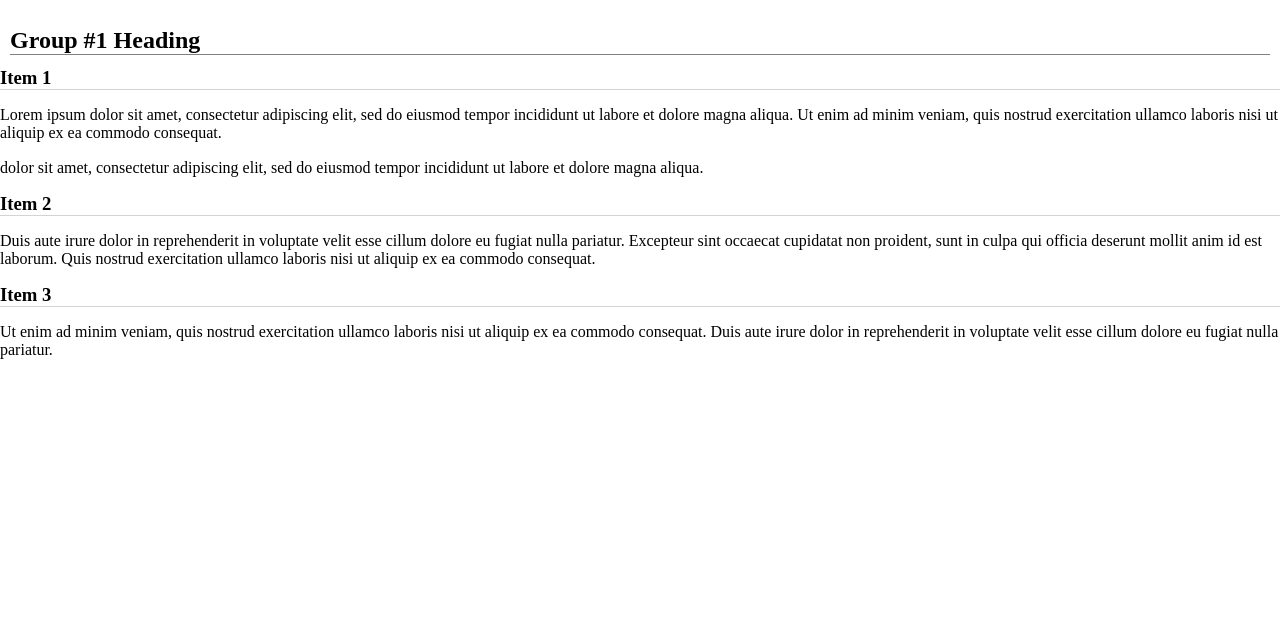
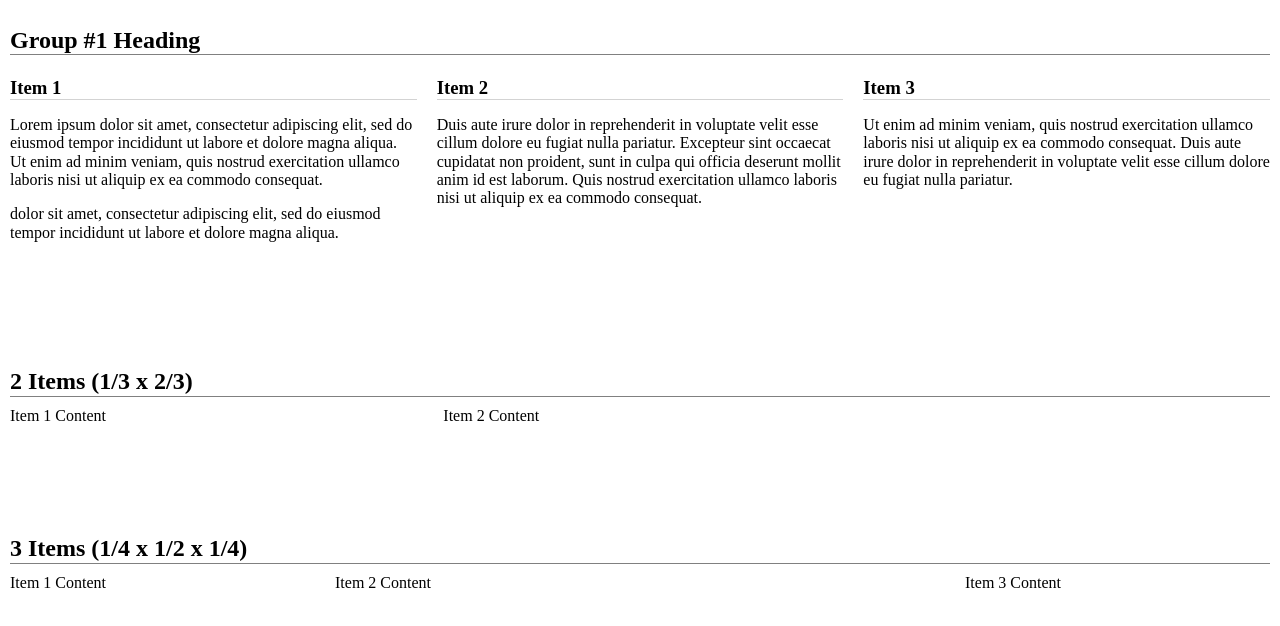
Before and after one commit to jdavisson87/starter-front-end, a plain HTML site: page intro-to-flexbox/index.html in a window 1280 px wide. Shown: the part 60-686 px from the top of the page. Drawn offline with nearby package versions, Linux system fonts and the light colour scheme.

Commit message:
lesson complete

```diff
--- a/intro-to-flexbox/index.html
+++ b/intro-to-flexbox/index.html
@@ -53,6 +53,22 @@
           </div>
         </div>
       </section>
+      <section>
+        <h2>2 Items (1/3 x 2/3)</h2>
+        <div class="group">
+          <div class="item">Item 1 Content</div>
+          <div class="item item-double">Item 2 Content</div>
+        </div>
+      </section>
+
+      <section>
+        <h2>3 Items (1/4 x 1/2 x 1/4)</h2>
+        <div class="group">
+          <div class="item">Item 1 Content</div>
+          <div class="item item-double">Item 2 Content</div>
+          <div class="item">Item 3 Content</div>
+        </div>
+      </section>
     </main>
   </body>
 </html>
--- a/intro-to-flexbox/style.css
+++ b/intro-to-flexbox/style.css
@@ -25,7 +25,15 @@ h3 {
 /* --- Groups & Items --- */
 
 .group {
+  display: flex;
+  flex-direction: row;
 }
 
 .item {
+  flex: 1;
+  margin: 10px;
 }
+
+.item-double {
+  flex: 2;
+}
```
